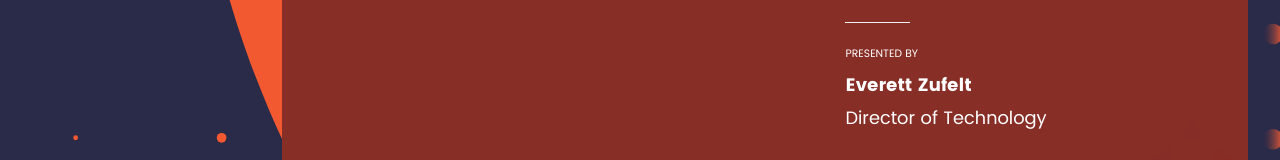
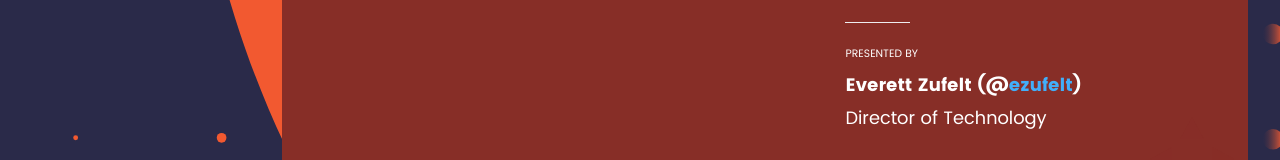
Before and after one commit to ezufelt/drupal-north-javascript-accessibility, a website: page index.html in a window 1280 px wide. Shown: the part 553-713 px from the top of the page. Drawn offline with Linux system fonts and the light colour scheme.

Commit message:
Added Twitter handle.

```diff
--- a/index.html
+++ b/index.html
@@ -38,7 +38,7 @@
 						<div class="credit">
 							<hr/>
 							<div class="label">Presented By</div>
-							<div class="name">Everett Zufelt</div>
+							<div class="name">Everett Zufelt (@<a href="https://twitter.com/ezufelt">ezufelt</a>)</div>
 							<div class="role">Director of Technology</div>
 						</div>
 					</div>
```
